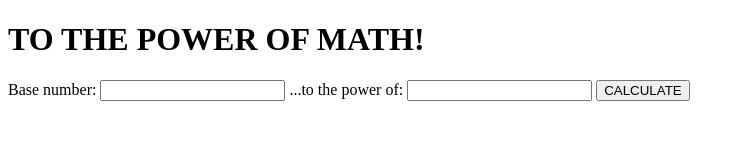
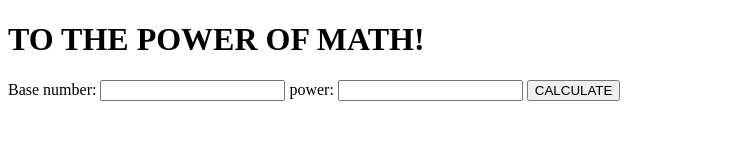
Before and after one commit to VeskoSpasovTUES/aws_calculator_power, a plain HTML site: page index.html in a window 1280 px wide. Shown: the whole page, without its empty margins (0-745 px from the left). Drawn offline with Linux system fonts and the light colour scheme.

Commit message:
Update index.html
Update the script

```diff
--- a/index.html
+++ b/index.html
@@ -3,7 +3,7 @@
 <html>
 <head>
     <meta charset="UTF-8">
-    <title>To the Power of Math!</title>
+    <title>To the Power</title>
     <!-- Styling for the client UI -->
     <script>
         // callAPI function that takes the base and exponent numbers as parameters
@@ -34,7 +34,7 @@
 	<form>
         <label>Base number:</label>
         <input type="text" id="base">
-        <label>...to the power of:</label>
+        <label>power:</label>
         <input type="text" id="exponent">
         <!-- set button onClick method to call function we defined passing input values as parameters -->
         <button type="button" onclick="callAPI(document.getElementById('base').value,document.getElementById('exponent').value)">CALCULATE</button>
```
